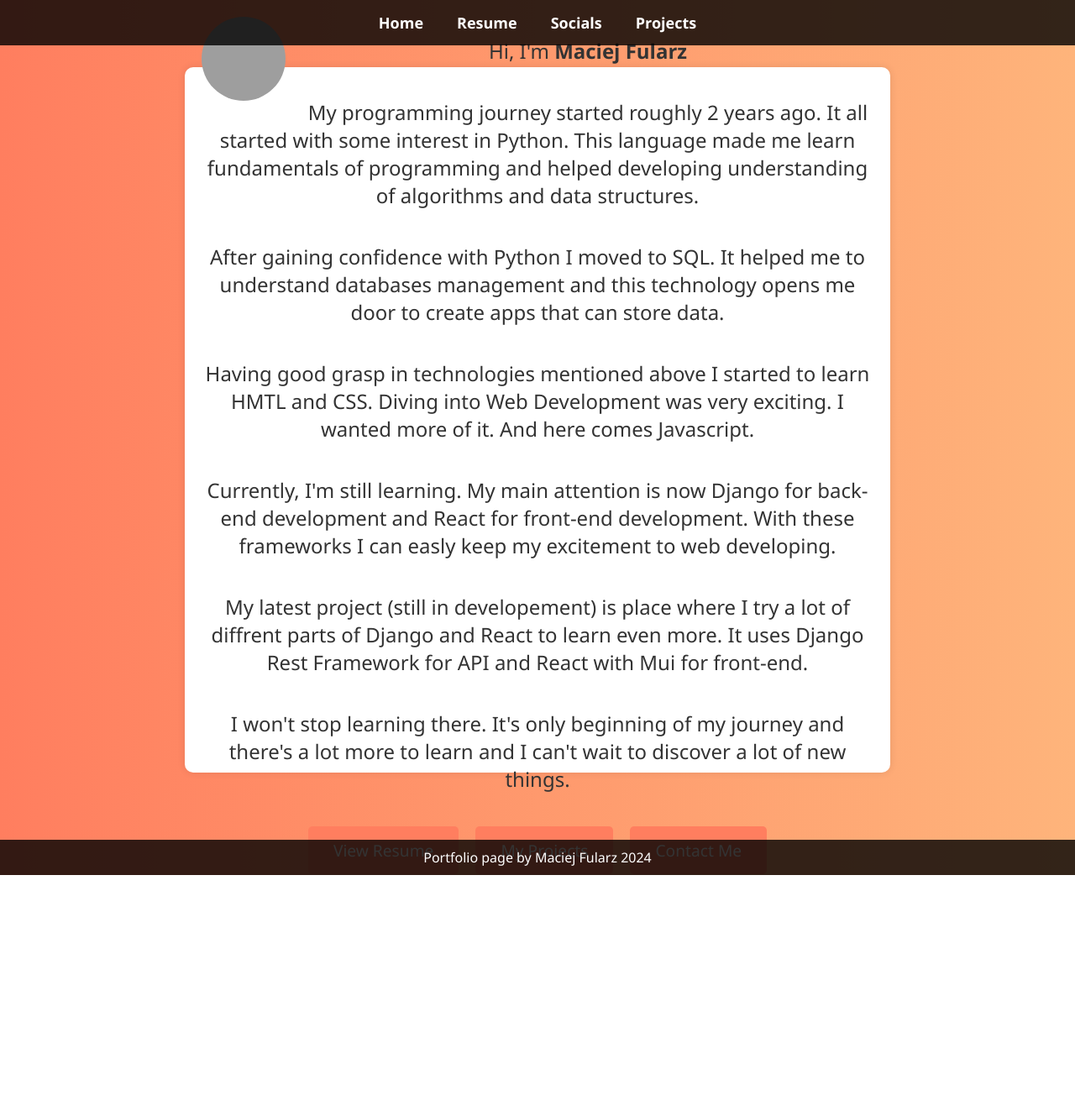
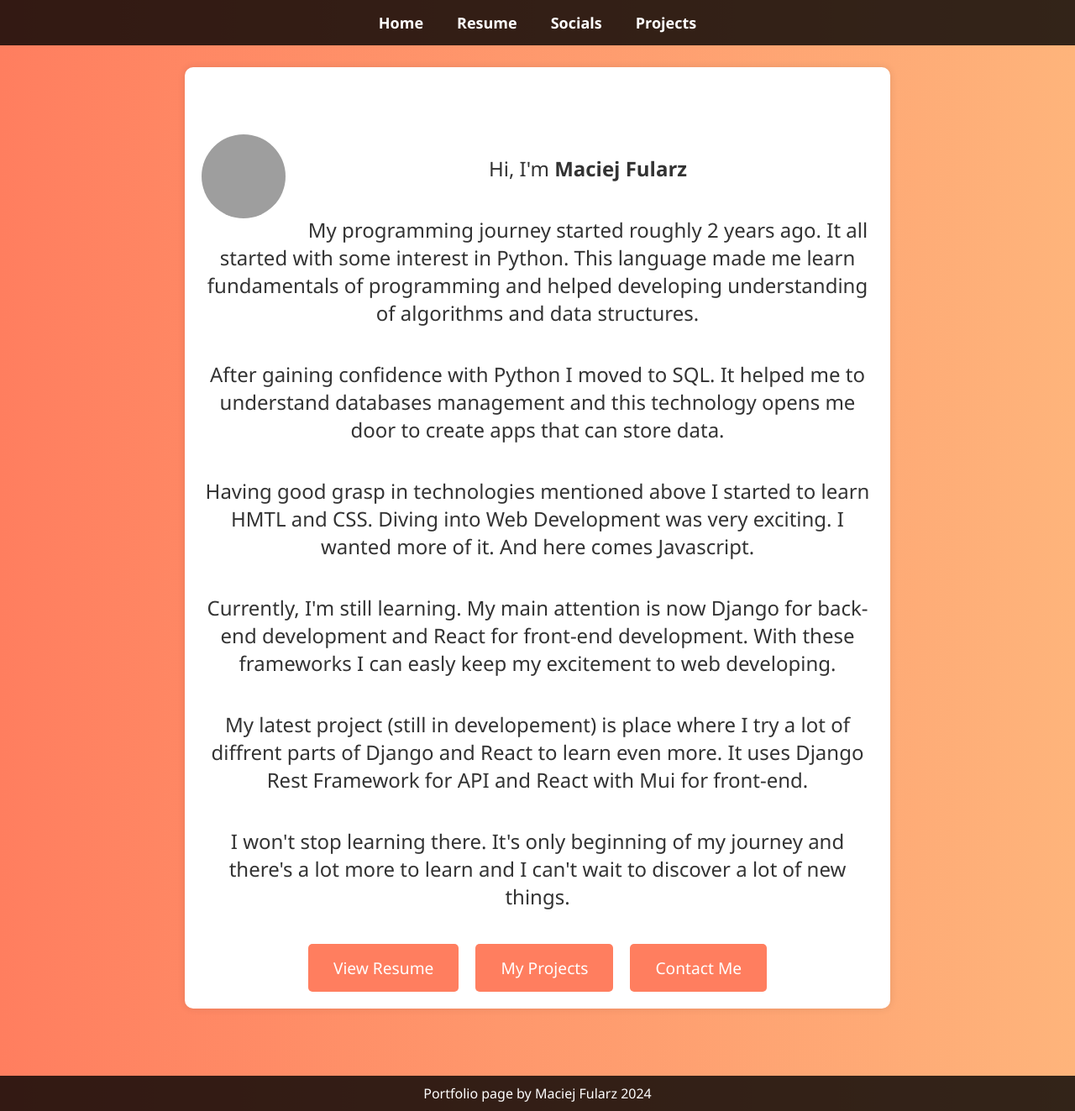
Before and after one commit to PlushaQ/portfolio-flask, a Flask app: page / in a window 1280 px wide. Shown: the whole page at 84% size. Before the commit the page ends 1042 px from the top, so only its background shows below. Run offline with Flask 3, Linux system fonts and the light colour scheme; grey boxes are pictures that could not be loaded.

Commit message:
Fixed buttons overlapping

```diff
--- a/static/css/styles.css
+++ b/static/css/styles.css
@@ -53,7 +53,6 @@ nav ul li a:hover {
     display: flex;
     justify-content: center;
     align-items: center;
-    height: calc(100vh - 60px); /* Subtracting the height of the footer */
     text-align: center;
     padding-top: 60px;
 }
```
